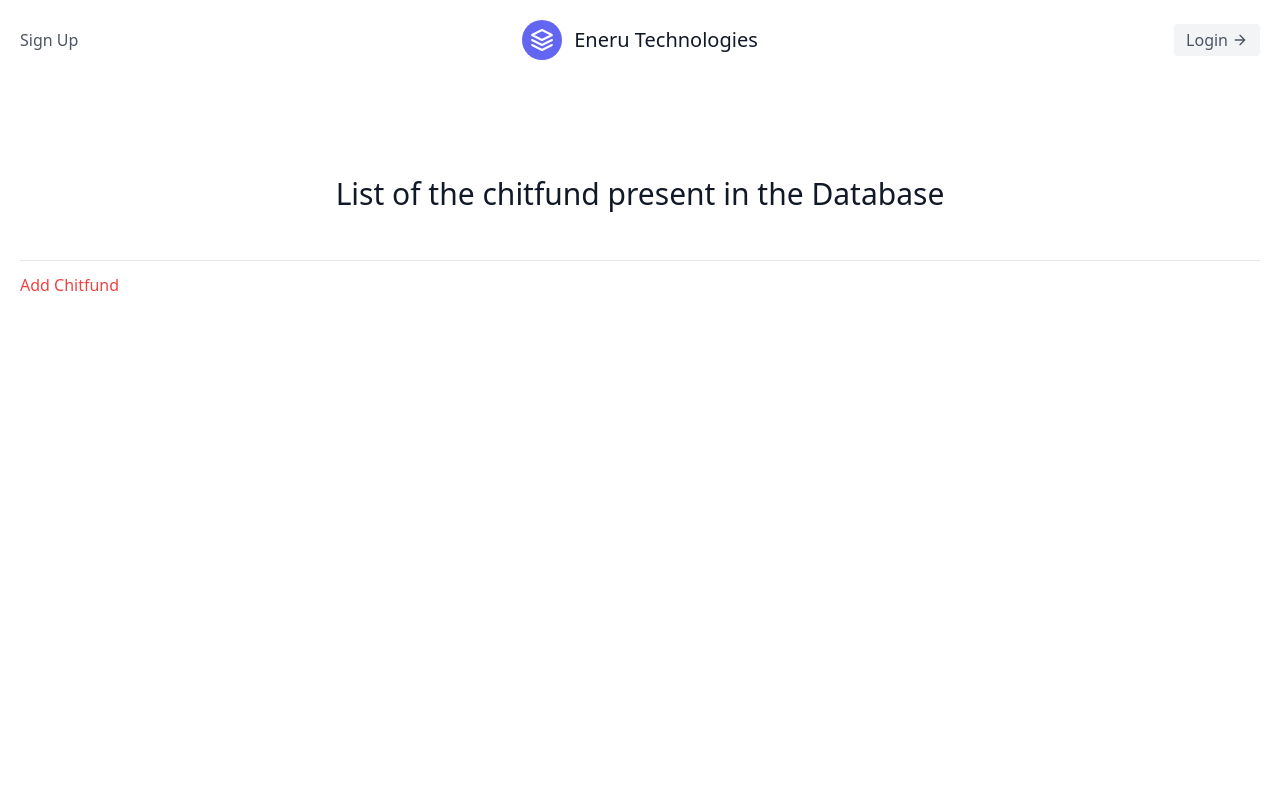
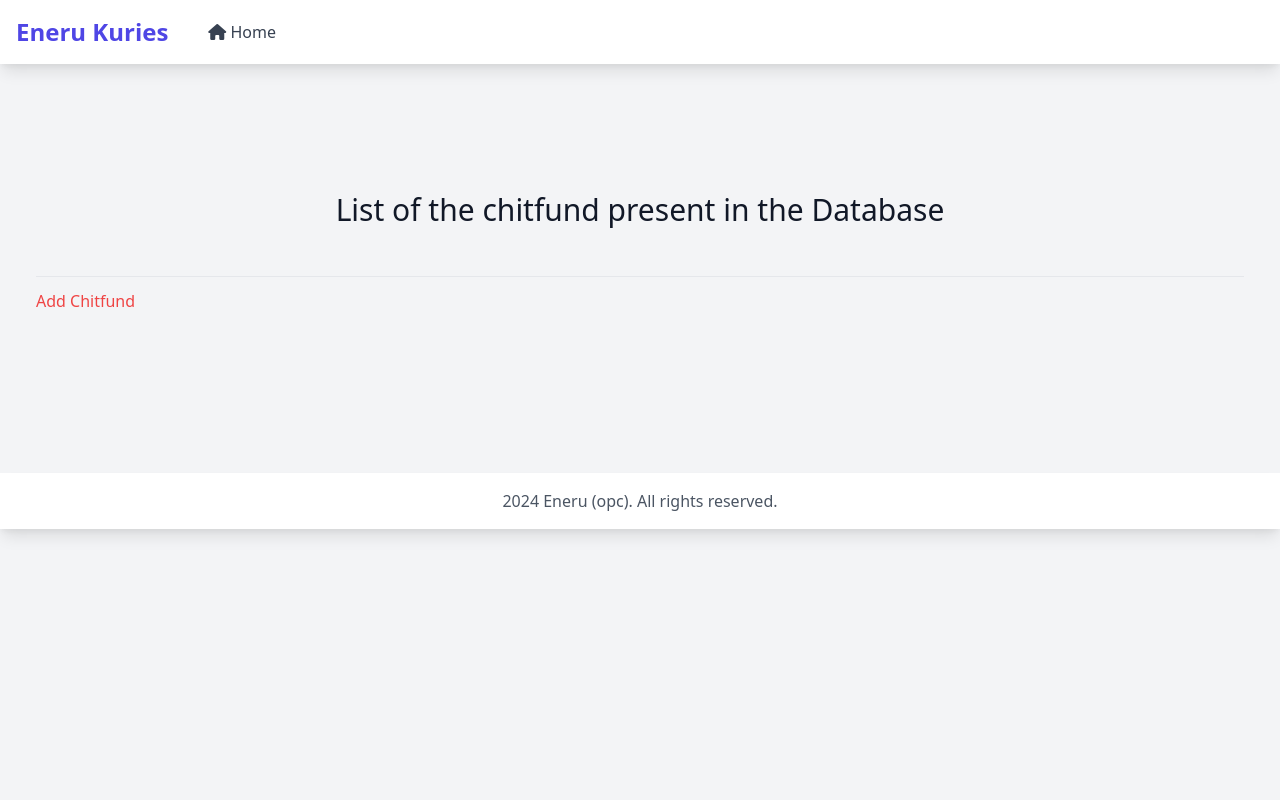
Before and after one commit to Anudeep28/Eneru_Application, a Django app: template kuries/templates/kuries/chitfund_list.html in a window 1280 px wide. Run offline with Django 5.2, Linux system fonts and the light colour scheme; the template is opened without the code that fills it, so the values that code supplies are empty; some libraries are stand-ins or nearby versions.

Commit message:
Added a new base.html for all the apps 1-12-2024

```diff
--- a/chatbot/templates/chatbot/geminiChat.html
+++ b/chatbot/templates/chatbot/geminiChat.html
@@ -1,4 +1,4 @@
-{% extends 'base.html' %}
+{% extends 'chatbot/base.html' %}
 {% load static %}
 {% block title %}
     Gemini Chatbot
--- a/chatbot/templates/chatbot/geminiChat_test.html
+++ b/chatbot/templates/chatbot/geminiChat_test.html
@@ -1,4 +1,4 @@
-{% extends 'base.html' %}
+{% extends 'chatbot/base.html' %}
 {% load static %}
 {% block title %}
     Gemini Chatbot
--- /dev/null
+++ b/kuries/templates/kuries/base.html
@@ -0,0 +1,44 @@
+<!DOCTYPE html>
+<html lang="en">
+<head>
+    <meta charset="UTF-8">
+    <meta name="viewport" content="width=device-width, initial-scale=1.0">
+    <title>{% block title %}Eneru Kuries{% endblock %}</title>
+    <link href="https://cdn.jsdelivr.net/npm/tailwindcss@2.2.19/dist/tailwind.min.css" rel="stylesheet">
+    <link rel="stylesheet" href="https://cdnjs.cloudflare.com/ajax/libs/font-awesome/6.0.0/css/all.min.css">
+    {% block extra_css %}{% endblock %}
+</head>
+<body class="bg-gray-100 min-h-screen">
+    <nav class="bg-white shadow-lg">
+        <div class="max-w-7xl mx-auto px-4">
+            <div class="flex justify-between h-16">
+                <div class="flex">
+                    <div class="flex-shrink-0 flex items-center">
+                        <span class="text-2xl font-bold text-indigo-600">Eneru Kuries</span>
+                    </div>
+                    <div class="ml-10 flex items-center space-x-4">
+                        <a href="{% url 'landing-page' %}" class="text-gray-700 hover:text-indigo-600 transition-colors duration-300">
+                            <i class="fas fa-home"></i> Home
+                        </a>
+                    </div>
+                </div>
+            </div>
+        </div>
+    </nav>
+
+    <main class="container mx-auto px-4 py-8">
+        {% block content %}
+        {% endblock %}
+    </main>
+
+    <footer class="bg-white shadow-lg mt-8">
+        <div class="max-w-7xl mx-auto py-4 px-4">
+            <p class="text-center text-gray-600">2024 Eneru (opc). All rights reserved.</p>
+        </div>
+    </footer>
+
+    <!-- JavaScript -->
+    <script src="https://code.jquery.com/jquery-3.6.0.min.js"></script>
+    {% block extra_js %}{% endblock %}
+</body>
+</html>
--- a/kuries/templates/kuries/chitfund_create.html
+++ b/kuries/templates/kuries/chitfund_create.html
@@ -1,4 +1,4 @@
-{% extends "base.html" %}
+{% extends "kuries/base.html" %}
 {% load tailwind_filters %}
 
 {% block title %}
--- a/kuries/templates/kuries/chitfund_delete.html
+++ b/kuries/templates/kuries/chitfund_delete.html
@@ -1,4 +1,4 @@
-{% extends "base.html" %}
+{% extends "kuries/base.html" %}
 {% load tailwind_filters %}
 
 {% block title %}
--- a/kuries/templates/kuries/chitfund_info.html
+++ b/kuries/templates/kuries/chitfund_info.html
@@ -1,4 +1,4 @@
-{% extends "base.html" %}
+{% extends "kuries/base.html" %}
 
 {% block title %}
 chitfundInfo
--- a/kuries/templates/kuries/chitfund_list.html
+++ b/kuries/templates/kuries/chitfund_list.html
@@ -1,4 +1,4 @@
-{% extends "base.html" %}
+{% extends "kuries/base.html" %}
 
 {% block title %}
     ChitfundList
--- a/kuries/templates/kuries/chitfund_update.html
+++ b/kuries/templates/kuries/chitfund_update.html
@@ -1,4 +1,4 @@
-{% extends "base.html" %}
+{% extends "kuries/base.html" %}
 {% load tailwind_filters %}
 
 
```
Also changed, not shown: chatbot/templates/chatbot/base.html (added, +44 -0 lines), trial1/templates/trial1/base.html (+7 -0 lines), static/images/Blank-Restaurant-Receipt-Form-in-Excel-1_6w3Av9K.jpg (added).
